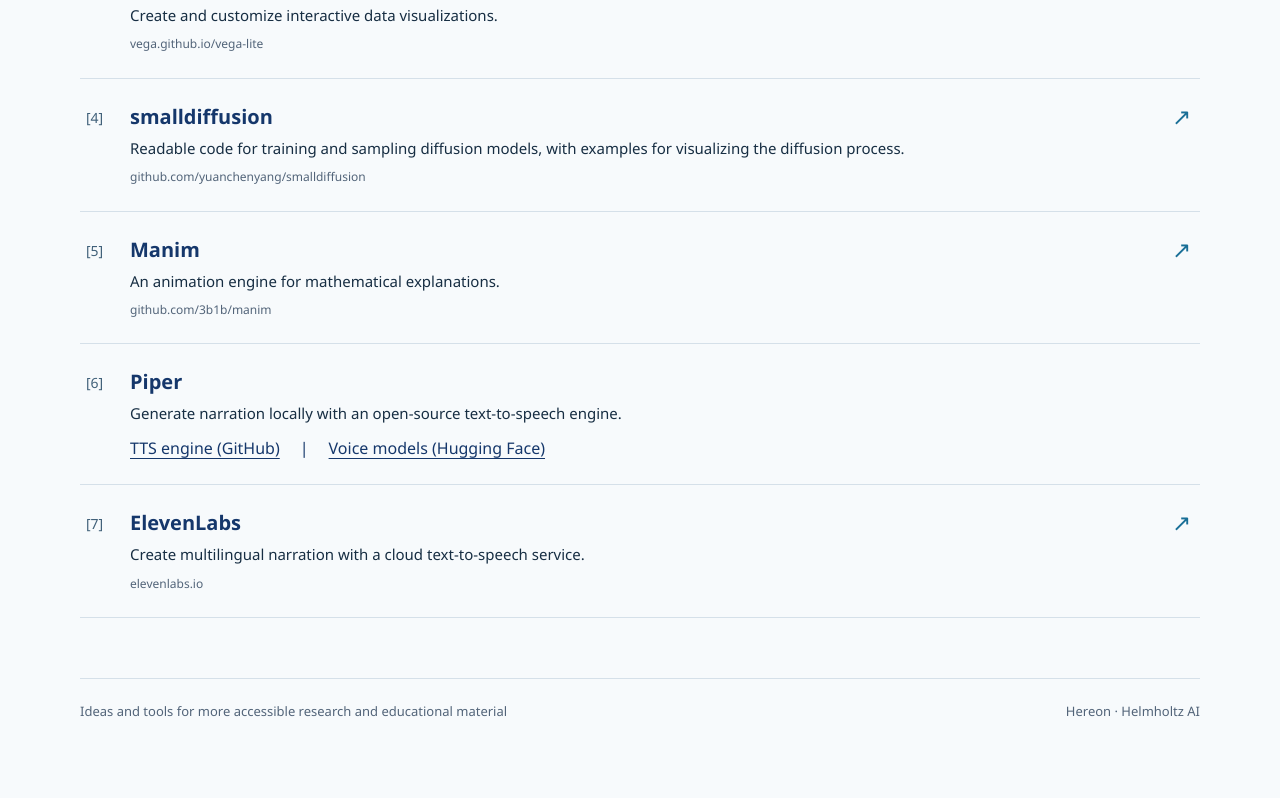
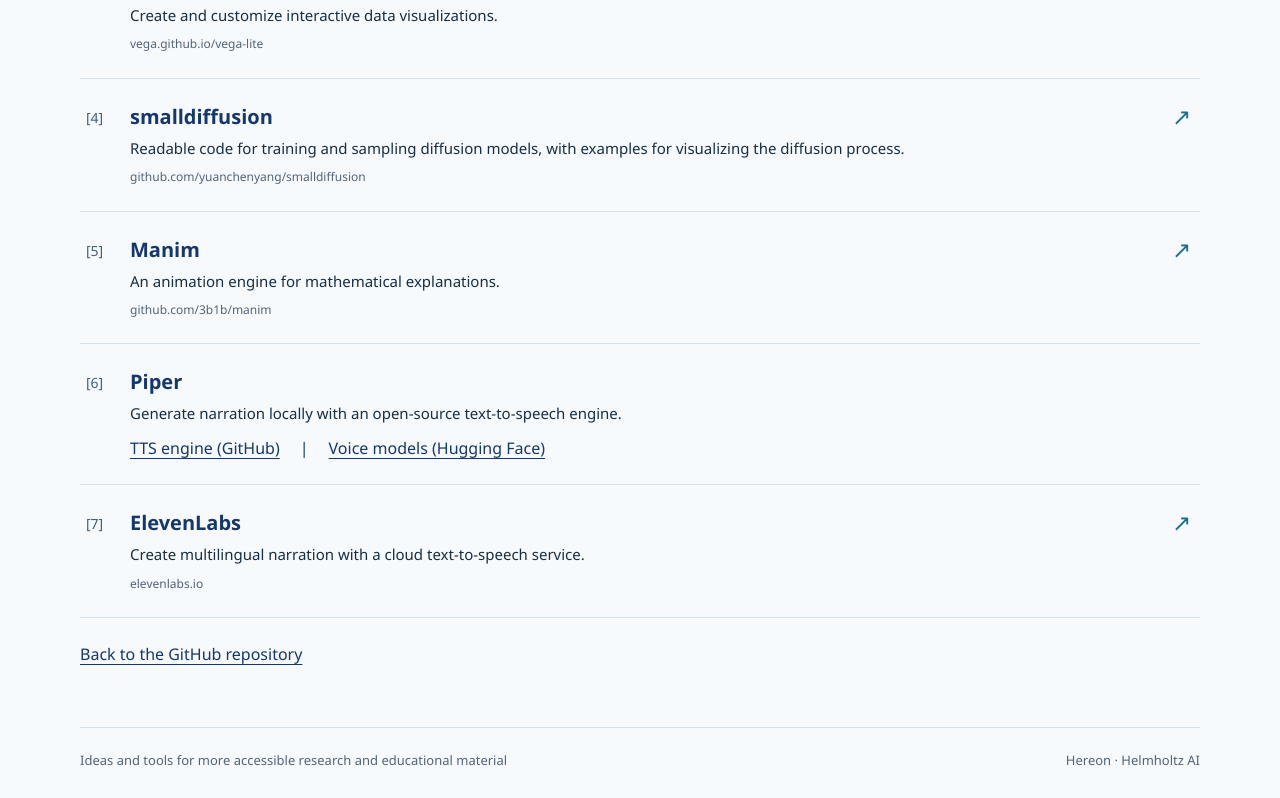
Before and after one commit to ducspe/learning-and-accessibility-tools, a plain HTML site: page index.html in a window 1280 px wide. Shown: the part 1915-2713 px from the top of the page. Before the commit the page ends 2664 px from the top, so only its background shows below. Drawn offline with Linux system fonts and the light colour scheme.

Commit message:
Add GitHub repository link below website resources

```diff
--- a/index.html
+++ b/index.html
@@ -93,6 +93,7 @@
     a.resource:hover { background: #eaf4fa; }
     a.resource:hover .resource-title { text-decoration: underline; text-underline-offset: 4px; }
     .resource-links { display: flex; flex-wrap: wrap; gap: 8px 20px; margin-top: 10px; color: var(--navy); text-underline-offset: 4px; }
+    .repository-link { display: inline-block; margin-top: 24px; color: var(--navy); text-underline-offset: 4px; }
     .reference { padding-top: 4px; color: #406079; font-size: 14px; font-variant-numeric: tabular-nums; }
     .resource-title { display: block; color: var(--navy); font-size: 20px; font-weight: 650; line-height: 1.35; }
     .description { display: block; margin-top: 7px; color: var(--ink); font-size: 15px; }
@@ -318,6 +319,7 @@
             </a>
           </li>
         </ol>
+        <a class="repository-link" href="https://github.com/ducspe/learning-and-accessibility-tools">Back to the GitHub repository</a>
       </section>
     </main>
     <footer>
```
